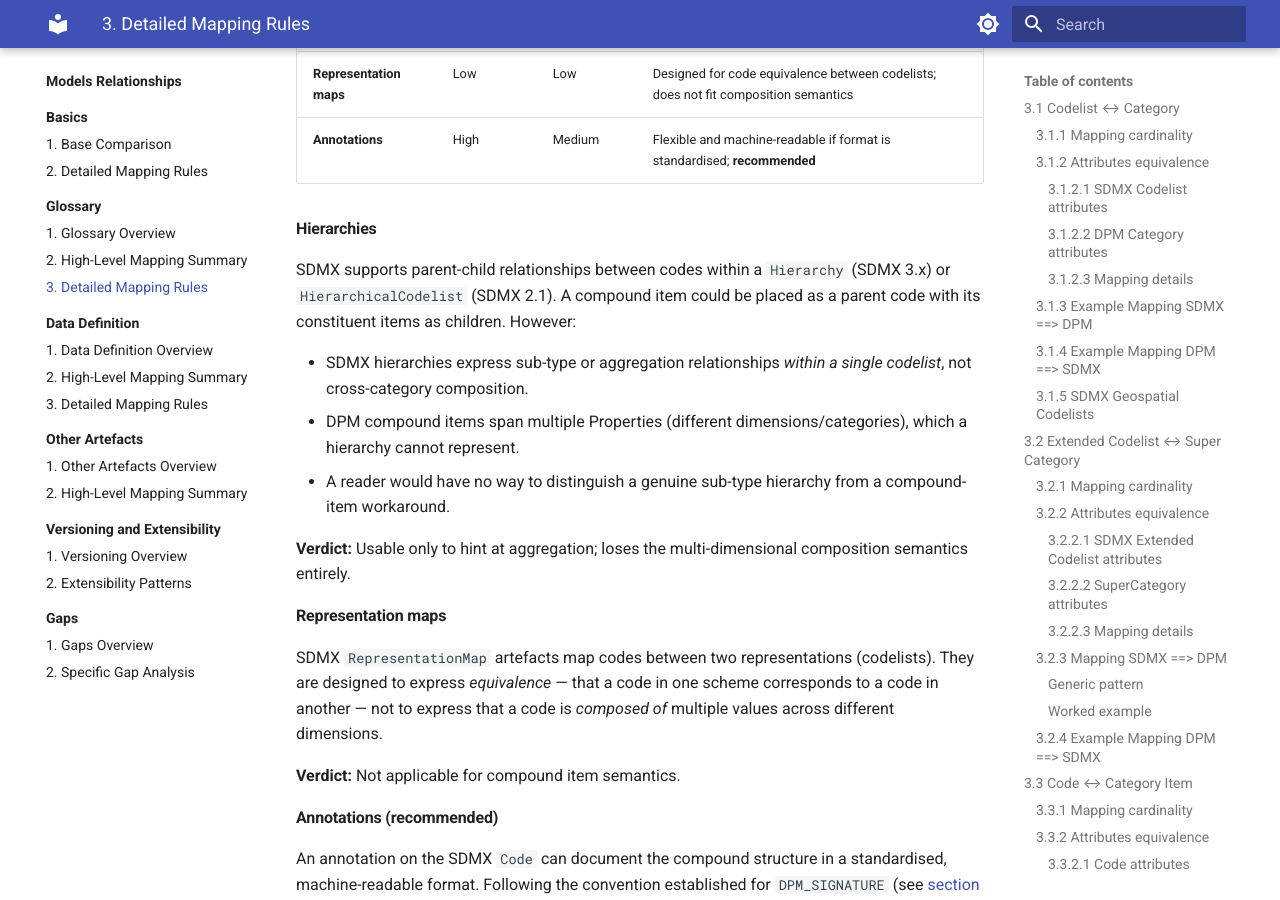
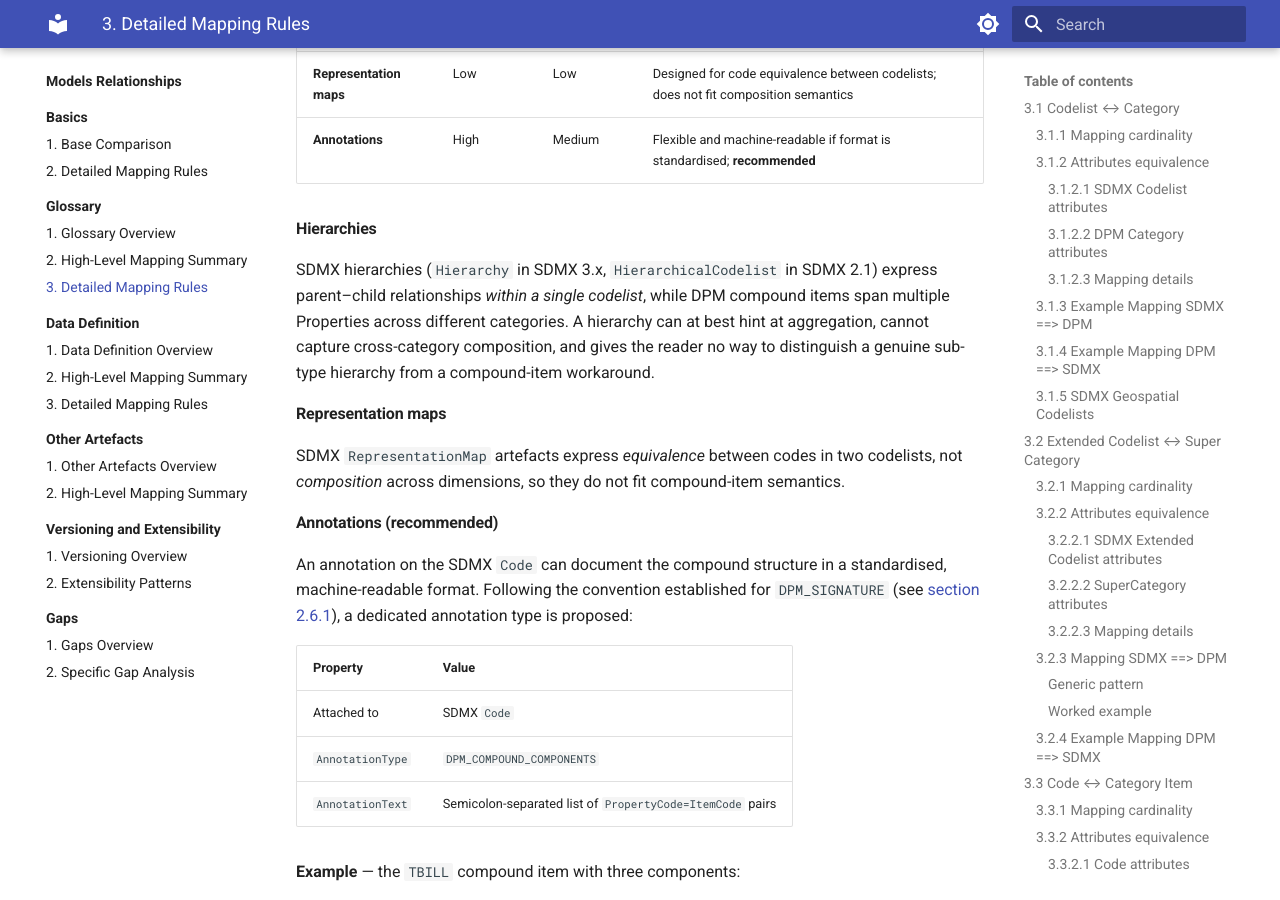
Before and after one commit to sdmx-twg/wp-sdmx-dpm, an MkDocs documentation site: the page built from docs/models-relationships/01_glossary/03_detailed_mapping_rules.md, in a window 1280 px wide and 900 px high, scrolled down 19707 px. Built offline with MkDocs 1.6.1 and Material for MkDocs 9.7.7, drawn with Linux system fonts in a browser that asks for light colours.

Commit message:
docs: condense non-recommended compound-item workaround subsections
Addresses #79 — reduce the extent of explanation on the SDMX hierarchies
and representation maps options for compound item semantics. Both are
already discarded in the comparison table; the Hierarchies subsection
now collapses its bullet list and verdict into a single short paragraph,
and the Representation maps subsection becomes a one-sentence rationale.
The recommended Annotations subsection is left unchanged.

```diff
--- a/docs/models-relationships/01_glossary/03_detailed_mapping_rules.md
+++ b/docs/models-relationships/01_glossary/03_detailed_mapping_rules.md
@@ -618,19 +618,11 @@ Although SDMX has no explicit compound item construct, three mechanisms can part
 
 #### Hierarchies
 
-SDMX supports parent-child relationships between codes within a `Hierarchy` (SDMX 3.x) or `HierarchicalCodelist` (SDMX 2.1). A compound item could be placed as a parent code with its constituent items as children. However:
-
-- SDMX hierarchies express sub-type or aggregation relationships *within a single codelist*, not cross-category composition.
-- DPM compound items span multiple Properties (different dimensions/categories), which a hierarchy cannot represent.
-- A reader would have no way to distinguish a genuine sub-type hierarchy from a compound-item workaround.
-
-**Verdict:** Usable only to hint at aggregation; loses the multi-dimensional composition semantics entirely.
+SDMX hierarchies (`Hierarchy` in SDMX 3.x, `HierarchicalCodelist` in SDMX 2.1) express parent–child relationships *within a single codelist*, while DPM compound items span multiple Properties across different categories. A hierarchy can at best hint at aggregation, cannot capture cross-category composition, and gives the reader no way to distinguish a genuine sub-type hierarchy from a compound-item workaround.
 
 #### Representation maps
 
-SDMX `RepresentationMap` artefacts map codes between two representations (codelists). They are designed to express *equivalence* — that a code in one scheme corresponds to a code in another — not to express that a code is *composed of* multiple values across different dimensions.
-
-**Verdict:** Not applicable for compound item semantics.
+SDMX `RepresentationMap` artefacts express *equivalence* between codes in two codelists, not *composition* across dimensions, so they do not fit compound-item semantics.
 
 #### Annotations (recommended)
 
```
